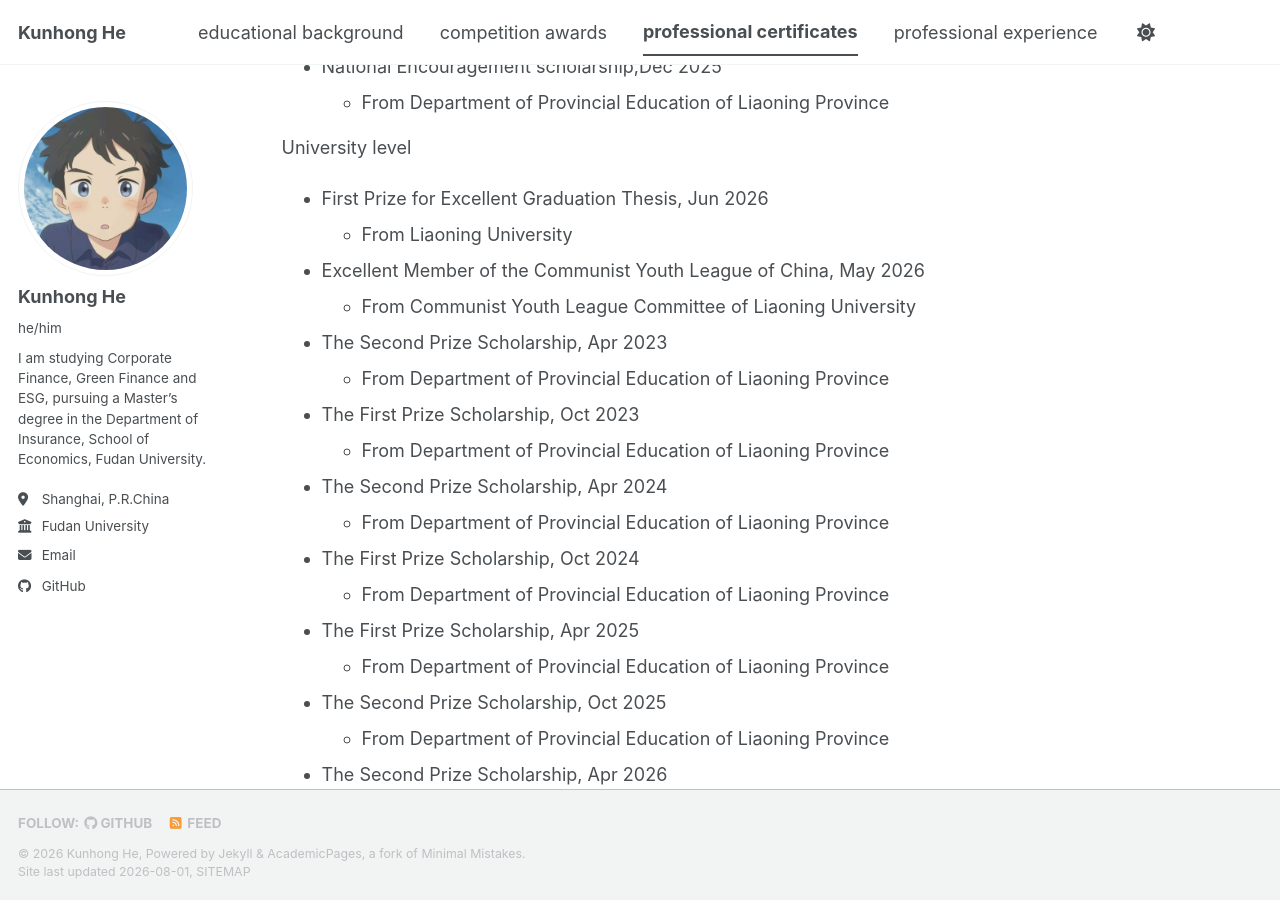
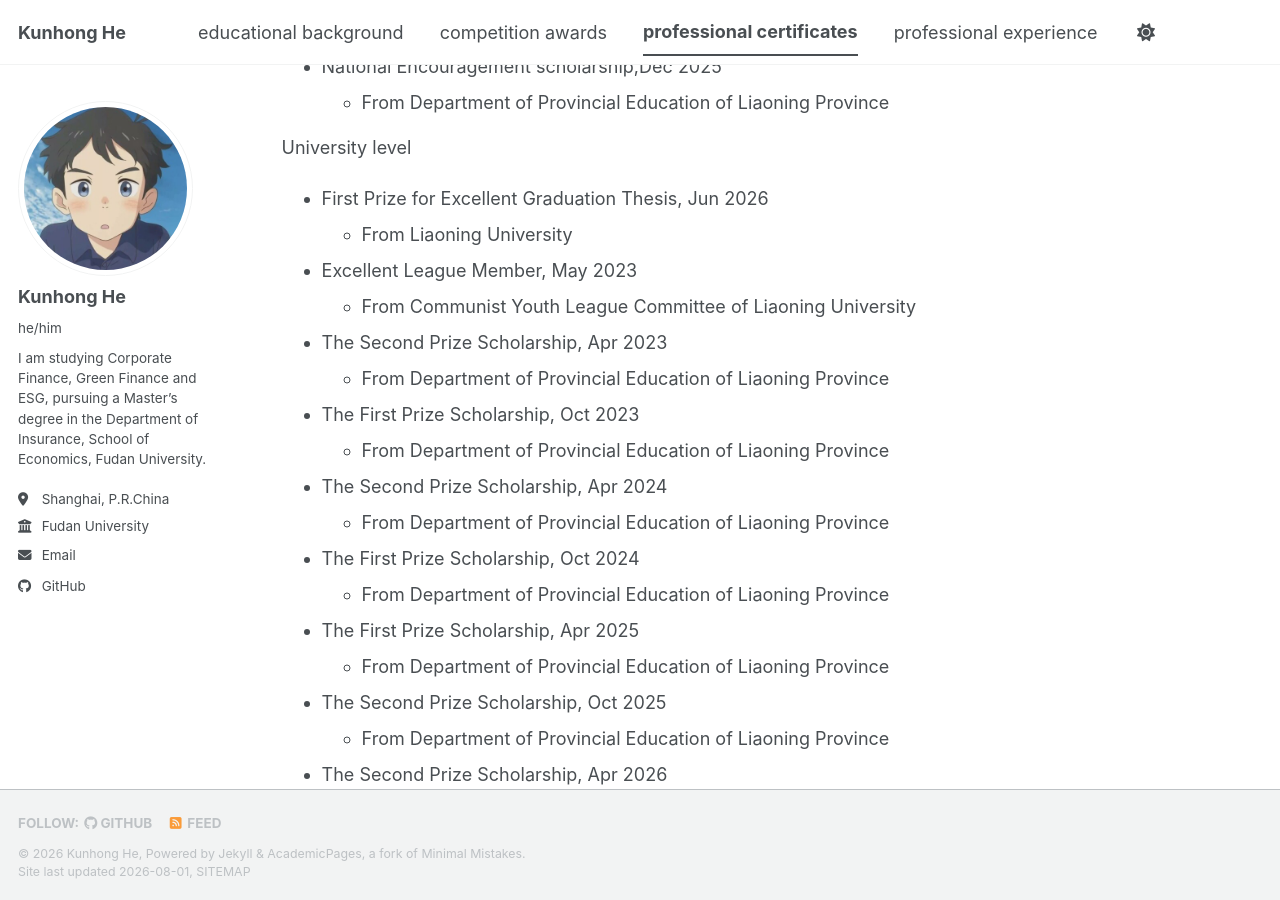
Before and after one commit to Alfred-meijiu/Alfred-meijiu.github.io, a Jekyll site: the page built from _pages/professional-certificates.md, in a window 1280 px wide and 900 px high, scrolled down 586 px. Built offline with Jekyll 4.4.1, drawn with Linux system fonts in a browser that asks for light colours; a style sheet for code colours, icons or effects is not loaded.

Commit message:
Update professional-certificates.md

```diff
--- a/_pages/professional-certificates.md
+++ b/_pages/professional-certificates.md
@@ -35,7 +35,7 @@ University level
 * First Prize for Excellent Graduation Thesis, Jun 2026
   * From Liaoning University
 
-* Excellent Member of the Communist Youth League of China, May 2026
+* Excellent League Member, May 2023
   * From Communist Youth League Committee of Liaoning University
 
 * The Second Prize Scholarship, Apr 2023
```
